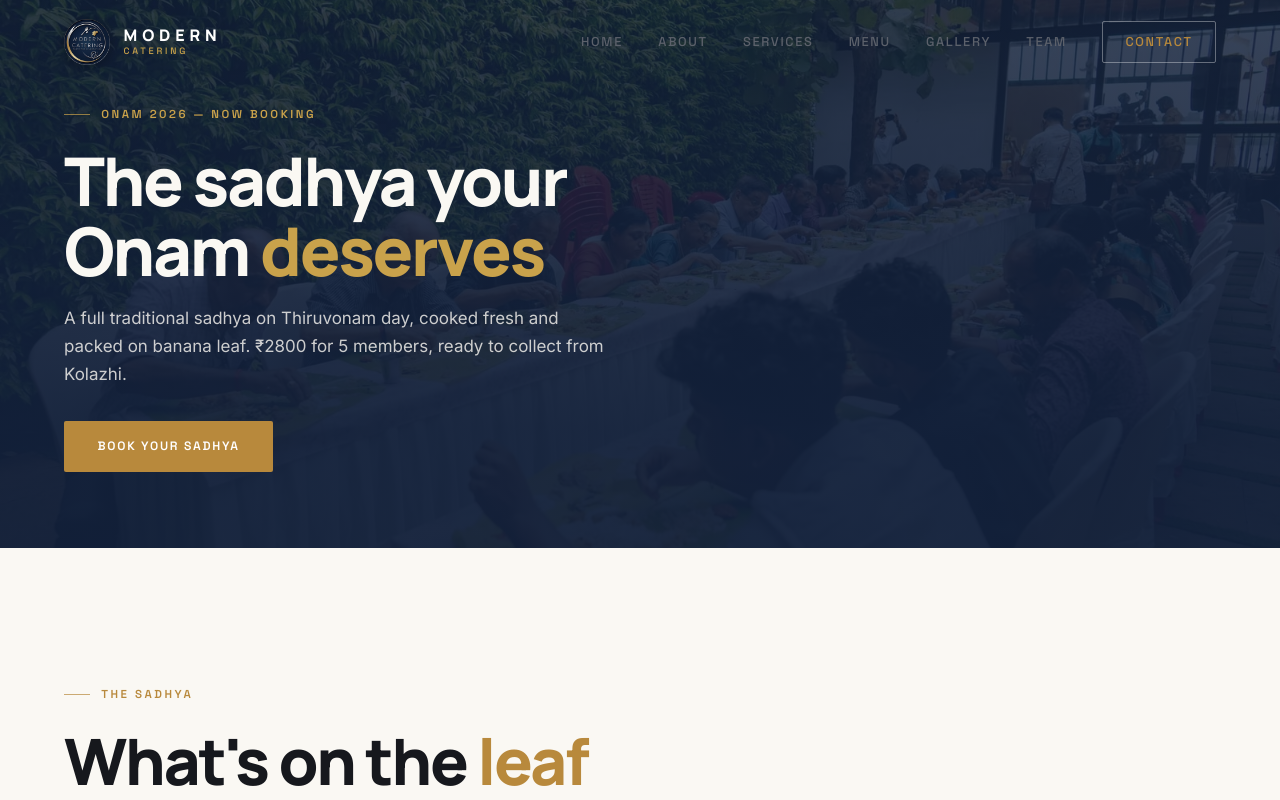
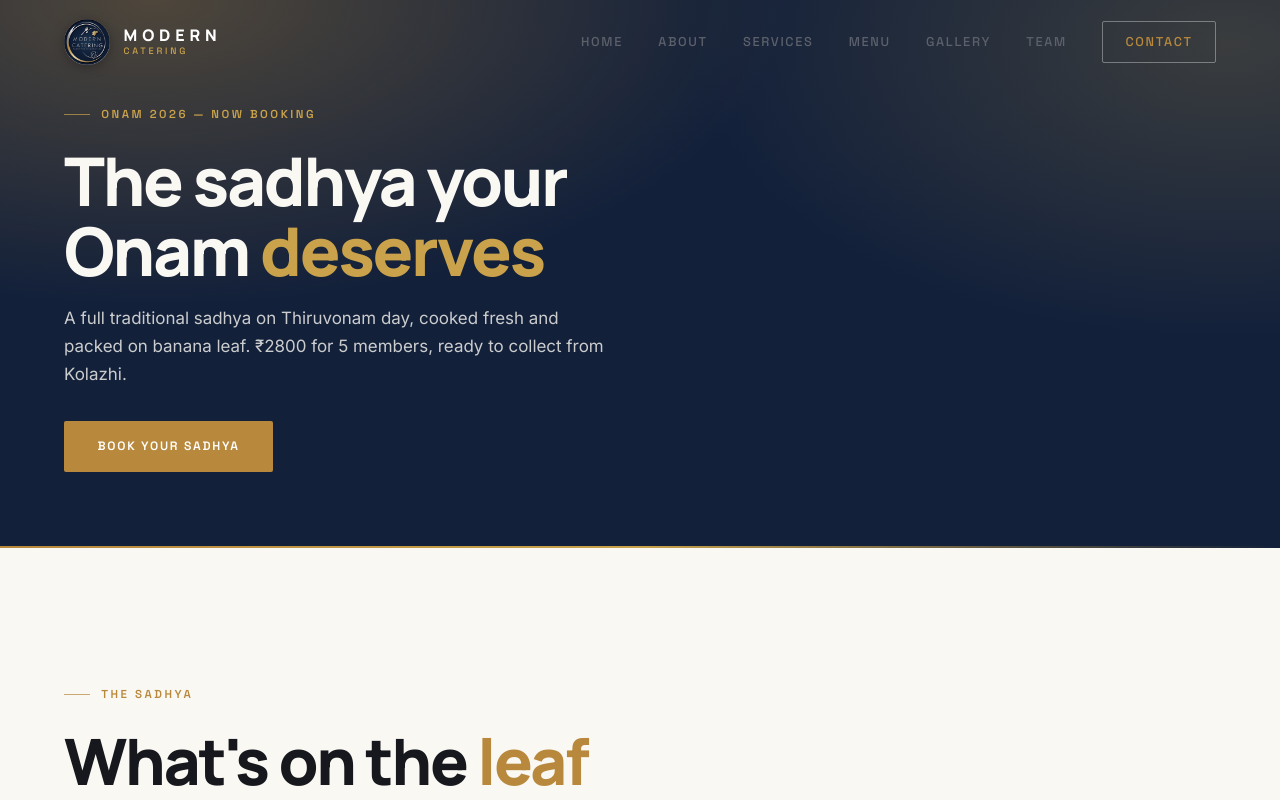
Before and after one commit to zaskampany/modern-catering, a Next.js app: page /onam in a window 1280 px wide. Shown: the top 800 px of the page. Built offline with nearby package versions, Linux system fonts and the light colour scheme; no server answers.

Commit message:
onam page hero img removed

```diff
--- a/app/globals.css
+++ b/app/globals.css
@@ -687,16 +687,22 @@ body {
 .onam { padding-top: 0; }
 .onam__hero {
   position: relative; display: grid; align-items: end;
-  min-height: clamp(420px, 62vh, 620px);
+  min-height: clamp(380px, 54vh, 540px);
   padding-top: calc(96px + env(safe-area-inset-top));
   padding-bottom: clamp(2.6rem, 6vw, 5rem);
   background: var(--navy); overflow: hidden;
 }
-.onam__heroimg { position: absolute; inset: 0; }
-.onam__heroimg img { object-fit: cover; opacity: .34; }
+/* No photo here — the warm gold wash carries the festive tone on its own. */
+.onam__hero::before {
+  content: ""; position: absolute; inset: 0;
+  background:
+    radial-gradient(80% 90% at 12% 0%, rgba(184,137,60,.36), transparent 62%),
+    radial-gradient(70% 90% at 96% 8%, rgba(201,162,75,.22), transparent 60%);
+}
+/* thin gold rule where the hero meets the page */
 .onam__hero::after {
-  content: ""; position: absolute; inset: 0;
-  background: linear-gradient(180deg, rgba(18,32,58,.5) 0%, rgba(18,32,58,.86) 78%);
+  content: ""; position: absolute; left: 0; right: 0; bottom: 0; height: 2px;
+  background: linear-gradient(90deg, var(--gold), var(--gold-2), transparent);
 }
 .onam__herotext { position: relative; z-index: 1; color: var(--paper); }
 .eyebrow--light { color: var(--gold-2); }
--- a/app/onam/page.js
+++ b/app/onam/page.js
@@ -27,15 +27,6 @@ export default function OnamPage() {
       <main className="onam">
         {/* HEADER */}
         <header className="onam__hero">
-          <div className="onam__heroimg">
-            <Image
-              src="/images/sadhya1.webp"
-              alt="A traditional Onam sadhya laid out on banana leaves"
-              fill
-              priority
-              sizes="100vw"
-            />
-          </div>
           <div className="container onam__herotext">
             <p className="eyebrow eyebrow--light">
               Onam {year} {soldOut ? "— Fully Booked" : "— Now Booking"}
```
